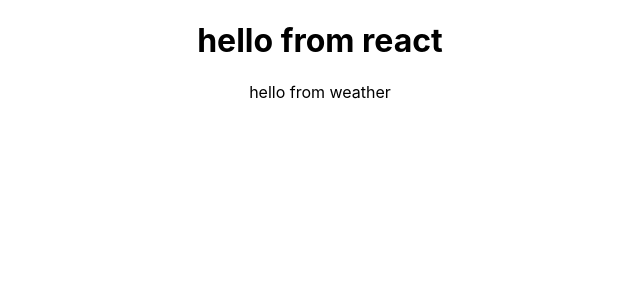
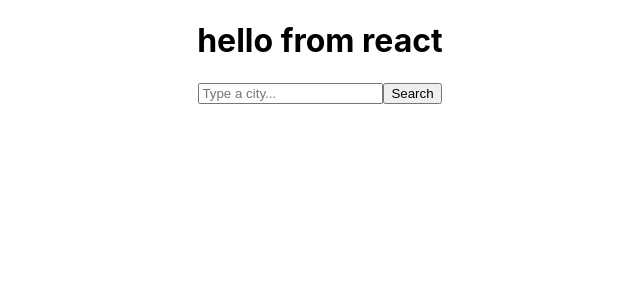
Before and after one commit to polianasc/weather-react-app, a React (Create React App) app: page / in a window 1280 px wide. Shown: the top 300 px of the page, without its empty margins (320-960 px from the left). Built offline with nearby package versions, Linux system fonts and the light colour scheme.

Commit message:
import weather app

```diff
--- a/src/Weather.js
+++ b/src/Weather.js
@@ -1,5 +1,57 @@
-import React from "react";
+import React, { useState } from "react";
+import axios from "axios";
 
 export default function Weather() {
-  return <div className="Weather">hello from weather</div>;
+  const [city, setCity] = useState(" ");
+  const [loaded, setLoaded] = useState(false);
+  const [weather, setWeather] = useState(" ");
+
+  function displayWeather(response) {
+    setLoaded(true);
+    setWeather({
+      temperature: response.data.main.temp,
+      wind: response.data.wind.speed,
+      humidity: response.data.main.humidity,
+      description: response.data.weather[0].main,
+      icon: `https://openweathermap.org/img/wn/${response.data.weather[0].icon}@2x.png`,
+    });
+  }
+
+  function handleSubmit(event) {
+    event.preventDefault();
+    //CHANGE APICALL BEFORE SEND HOMEWORK "f5029b784306910c19746e40c14d6cd3"
+    let apiKey = "094780c710fa4efd669f0df8c3991927";
+    let apiUrl = `https://api.openweathermap.org/data/2.5/weather?q=${city}&appid=${apiKey}&units=metric`;
+    axios.get(apiUrl).then(displayWeather);
+  }
+  function updateCity(event) {
+    setCity(event.target.value);
+  }
+
+  let form = (
+    <form onSubmit={handleSubmit}>
+      <input type="search" placeholder="Type a city..." onChange={updateCity} />
+      <button type="Submit">Search</button>
+    </form>
+  );
+
+  if (loaded) {
+    return (
+      <div>
+        {form}
+        <ul>
+          <li>City: {city}</li>
+          <li>Temperature: {Math.round(weather.temperature)}°C</li>
+          <li>Description: {weather.description}</li>
+          <li>Humidity: {weather.humidity}%</li>
+          <li>Wind: {weather.wind}km/h</li>
+          <li>
+            <img src={weather.icon} alt="Weather Icon" />
+          </li>
+        </ul>
+      </div>
+    );
+  } else {
+    return form;
+  }
 }
```
